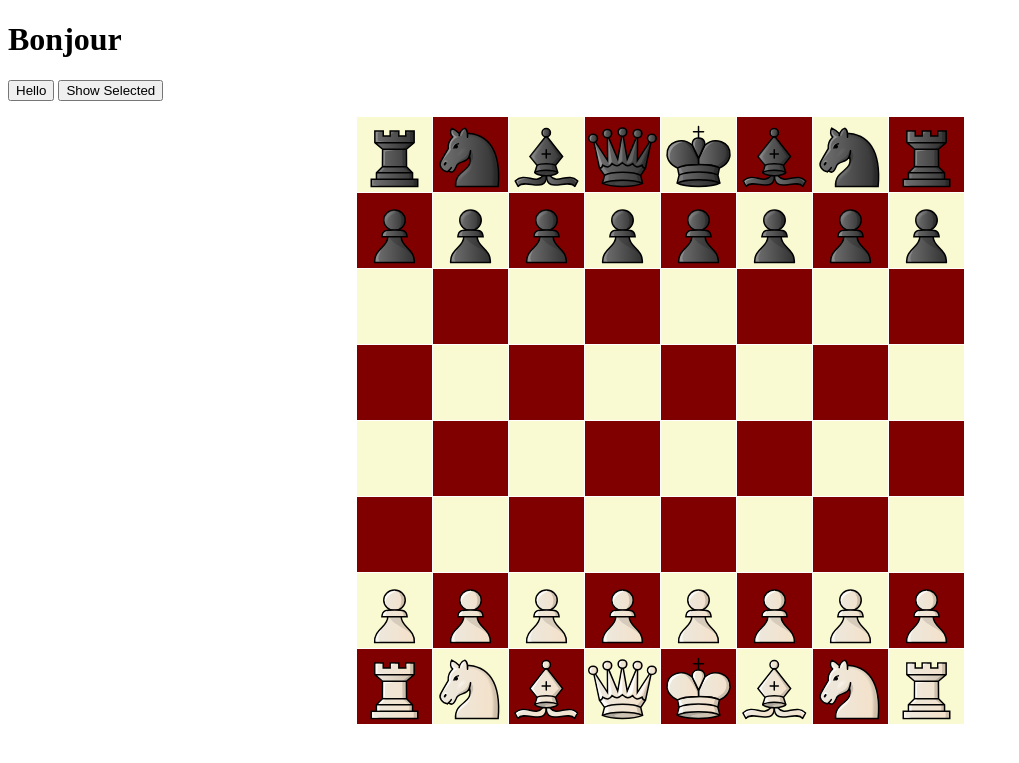
After one commit to PlacidFox/opening-practice, a Flask app: template website/templates/base.html in a window 1280 px wide. The commit adds this page. Shown: the top 763 px of the page, without its empty margins (0-1019 px from the left). Run offline with Flask 2, Linux system fonts and the light colour scheme; the template is opened without the code that fills it, so the values that code supplies are empty.

Commit message:
test place piece

```diff
--- a/style.css
+++ b/website/static/css/style.css
@@ -17,6 +17,11 @@ ul {
     height: 75px;
 }
 
+.piece {
+    width: 75px;
+    height: 75px;
+}
+
 .case_white {
     background-color: lightgoldenrodyellow;
 }
--- /dev/null
+++ b/website/templates/base.html
@@ -0,0 +1,142 @@
+<!DOCTYPE html>
+<html lang="fr">
+
+<head>
+    <title>Page Web Script JS</title>
+    <script type="text/javascript" href="{{ url_for('static', filename='js/script.js') }}"></script>
+    <link rel="stylesheet" href="{{ url_for('static', filename='css/style.css') }}">
+</head>
+
+<body>
+    <h1 id="header">Bonjour</h1>
+    <p id="textp"></p>
+    <input id="clickMe" type="button" value="Hello" onclick="change_text_h()" />
+    <input id="clickMe" type="button" value="Show Selected" onclick="show_selected_case()" />
+
+
+    <ul>
+        <div class="divv" id="row8">
+            <li class="case case_white" id="case_A8"><img class="piece" src="{{ url_for('static', filename='img_piece/maestro/bR.svg') }}"></li>
+            <li class="case case_black" id="case_B8"><img class="piece" src="{{ url_for('static', filename='img_piece/maestro/bN.svg') }}"></li>
+            <li class="case case_white" id="case_C8"><img class="piece" src="{{ url_for('static', filename='img_piece/maestro/bB.svg') }}"></li>
+            <li class="case case_black" id="case_D8"><img class="piece" src="{{ url_for('static', filename='img_piece/maestro/bQ.svg') }}"></li>
+            <li class="case case_white" id="case_E8"><img class="piece" src="{{ url_for('static', filename='img_piece/maestro/bK.svg') }}"></li>
+            <li class="case case_black" id="case_F8"><img class="piece" src="{{ url_for('static', filename='img_piece/maestro/bB.svg') }}"></li>
+            <li class="case case_white" id="case_G8"><img class="piece" src="{{ url_for('static', filename='img_piece/maestro/bN.svg') }}"></li>
+            <li class="case case_black" id="case_H8"><img class="piece" src="{{ url_for('static', filename='img_piece/maestro/bR.svg') }}"></li>
+        </div>
+        <div class="divv" id="row7">
+            <li class="case case_black" id="case_A7"><img class="piece" src="{{ url_for('static', filename='img_piece/maestro/bP.svg') }}"></li>
+            <li class="case case_white" id="case_B7"><img class="piece" src="{{ url_for('static', filename='img_piece/maestro/bP.svg') }}"></li>
+            <li class="case case_black" id="case_C7"><img class="piece" src="{{ url_for('static', filename='img_piece/maestro/bP.svg') }}"></li>
+            <li class="case case_white" id="case_D7"><img class="piece" src="{{ url_for('static', filename='img_piece/maestro/bP.svg') }}"></li>
+            <li class="case case_black" id="case_E7"><img class="piece" src="{{ url_for('static', filename='img_piece/maestro/bP.svg') }}"></li>
+            <li class="case case_white" id="case_F7"><img class="piece" src="{{ url_for('static', filename='img_piece/maestro/bP.svg') }}"></li>
+            <li class="case case_black" id="case_G7"><img class="piece" src="{{ url_for('static', filename='img_piece/maestro/bP.svg') }}"></li>
+            <li class="case case_white" id="case_H7"><img class="piece" src="{{ url_for('static', filename='img_piece/maestro/bP.svg') }}"></li>
+        </div>
+        <div class="divv" id="row6">
+            <li class="case case_white" id="case_A6"></li>
+            <li class="case case_black" id="case_B6"></li>
+            <li class="case case_white" id="case_C6"></li>
+            <li class="case case_black" id="case_D6"></li>
+            <li class="case case_white" id="case_E6"></li>
+            <li class="case case_black" id="case_F6"></li>
+            <li class="case case_white" id="case_G6"></li>
+            <li class="case case_black" id="case_H6"></li>
+        </div>
+        <div class="divv" id="row5">
+            <li class="case case_black" id="case_A5"></li>
+            <li class="case case_white" id="case_B5"></li>
+            <li class="case case_black" id="case_C5"></li>
+            <li class="case case_white" id="case_D5"></li>
+            <li class="case case_black" id="case_E5"></li>
+            <li class="case case_white" id="case_F5"></li>
+            <li class="case case_black" id="case_G5"></li>
+            <li class="case case_white" id="case_H5"></li>
+        </div>
+        <div class="divv" id="row4">
+            <li class="case case_white" id="case_A4"></li>
+            <li class="case case_black" id="case_B4"></li>
+            <li class="case case_white" id="case_C4"></li>
+            <li class="case case_black" id="case_D4"></li>
+            <li class="case case_white" id="case_E4"></li>
+            <li class="case case_black" id="case_F4"></li>
+            <li class="case case_white" id="case_G4"></li>
+            <li class="case case_black" id="case_H4"></li>
+        </div>
+        <div class="divv" id="row3">
+            <li class="case case_black" id="case_A3"></li>
+            <li class="case case_white" id="case_B3"></li>
+            <li class="case case_black" id="case_C3"></li>
+            <li class="case case_white" id="case_D3"></li>
+            <li class="case case_black" id="case_E3"></li>
+            <li class="case case_white" id="case_F3"></li>
+            <li class="case case_black" id="case_G3"></li>
+            <li class="case case_white" id="case_H3"></li>
+        </div>
+        <div class="divv" id="row2">
+            <li class="case case_white" id="case_A2"><img class="piece" src="{{ url_for('static', filename='img_piece/maestro/wP.svg') }}"></li>
+            <li class="case case_black" id="case_B2"><img class="piece" src="{{ url_for('static', filename='img_piece/maestro/wP.svg') }}"></li>
+            <li class="case case_white" id="case_C2"><img class="piece" src="{{ url_for('static', filename='img_piece/maestro/wP.svg') }}"></li>
+            <li class="case case_black" id="case_D2"><img class="piece" src="{{ url_for('static', filename='img_piece/maestro/wP.svg') }}"></li>
+            <li class="case case_white" id="case_E2"><img class="piece" src="{{ url_for('static', filename='img_piece/maestro/wP.svg') }}"></li>
+            <li class="case case_black" id="case_F2"><img class="piece" src="{{ url_for('static', filename='img_piece/maestro/wP.svg') }}"></li>
+            <li class="case case_white" id="case_G2"><img class="piece" src="{{ url_for('static', filename='img_piece/maestro/wP.svg') }}"></li>
+            <li class="case case_black" id="case_H2"><img class="piece" src="{{ url_for('static', filename='img_piece/maestro/wP.svg') }}"></li>
+        </div>
+        <div class="divv" id="row1">
+            <li class="case case_black" id="case_A1"><img class="piece" src="{{ url_for('static', filename='img_piece/maestro/wR.svg') }}"></li>
+            <li class="case case_white" id="case_B1"><img class="piece" src="{{ url_for('static', filename='img_piece/maestro/wN.svg') }}"></li>
+            <li class="case case_black" id="case_C1"><img class="piece" src="{{ url_for('static', filename='img_piece/maestro/wB.svg') }}"></li>
+            <li class="case case_white" id="case_D1"><img class="piece" src="{{ url_for('static', filename='img_piece/maestro/wQ.svg') }}"></li>
+            <li class="case case_black" id="case_E1"><img class="piece" src="{{ url_for('static', filename='img_piece/maestro/wK.svg') }}"></li>
+            <li class="case case_white" id="case_F1"><img class="piece" src="{{ url_for('static', filename='img_piece/maestro/wB.svg') }}"></li>
+            <li class="case case_black" id="case_G1"><img class="piece" src="{{ url_for('static', filename='img_piece/maestro/wN.svg') }}"></li>
+            <li class="case case_white" id="case_H1"><img class="piece" src="{{ url_for('static', filename='img_piece/maestro/wR.svg') }}"></li>
+        </div>
+    </ul>
+
+    <script>
+        let selected_case_id = ""
+        let is_first_case_selected = null
+
+        document.querySelectorAll('.case').forEach(item => {
+            item.addEventListener('click', function () {
+                if (selected_case_id == item.id) {
+                    selected_case_id = null
+                }
+                else{
+                    selected_case_id = item.id
+
+
+
+                }
+                show_selected_case()
+                console.log(selected_case_id);
+        })
+        })
+
+        let color_noir = document.getElementById("case_A8").style.backgroundColor;
+        let color_blanc = document.getElementById("case_B8").style.backgroundColor;
+
+        function show_selected_case(){
+
+            document.querySelectorAll('.case_white').forEach(item => {
+                item.style.backgroundColor = color_blanc;
+            })
+            document.querySelectorAll('.case_black').forEach(item => {
+                item.style.backgroundColor = color_noir;
+            })
+
+            if (selected_case_id !== null){
+                document.getElementById(selected_case_id).style.backgroundColor = "blue";
+            }
+        }
+
+
+    </script>
+
+
+</body>
+</html>
--- a/website/views.py
+++ b/website/views.py
@@ -1,7 +1,7 @@
-from flask import Blueprint
+from flask import Blueprint, render_template
 
 views = Blueprint("views", __name__)
 
 @views.route("/")
 def home():
-    return "<h1>TEST SETUP APP</h1>"
+    return render_template("base.html")
```
Also changed, not shown: base.html (deleted, +0 -138 lines), website/static/img_piece/Wrook.png (added), website/static/js/script.js (renamed from script.js).
